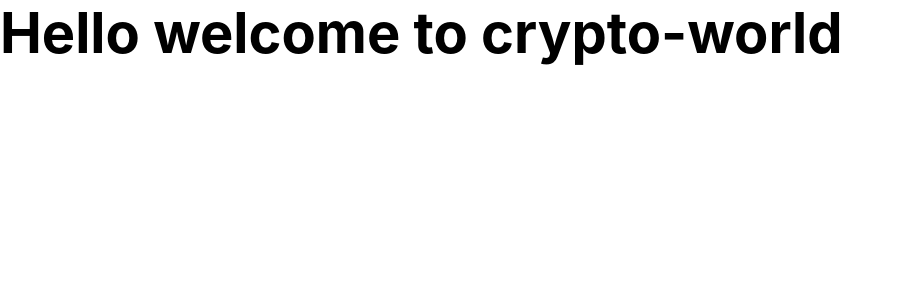
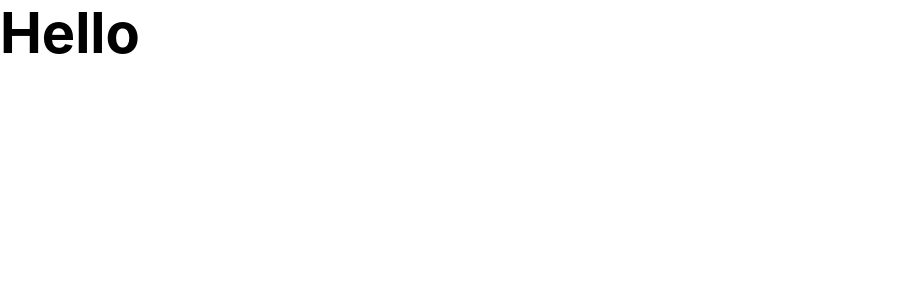
Before and after one commit to FateTech007/crypto-web, a React (Create React App) app: page / in a window 1280 px wide. Shown: the top 300 px of the page, without its empty margins (0-899 px from the left). Built offline with nearby package versions, Linux system fonts and the light colour scheme.

Commit message:
creating and setting up my navbar component

```diff
--- a/src/App.js
+++ b/src/App.js
@@ -1,10 +1,10 @@
-
+import Navbar from "./Components/Navbar";
 
 function App() {
   return (
-    <div className="App">
-      <h1>Hello welcome to crypto-world</h1>
-    </div>
+    <>
+      <Navbar />
+    </>
   );
 }
 
--- /dev/null
+++ b/src/Components/Navbar.js
@@ -0,0 +1,14 @@
+import react from 'react'
+import './Navbar.css'
+
+
+const Navbar = () => {
+
+    return (
+        <>
+            <h1>Hello</h1>
+        </>
+    )
+}
+
+export default Navbar
```
Also changed, not shown: src/Components/Navbar.css (added).
